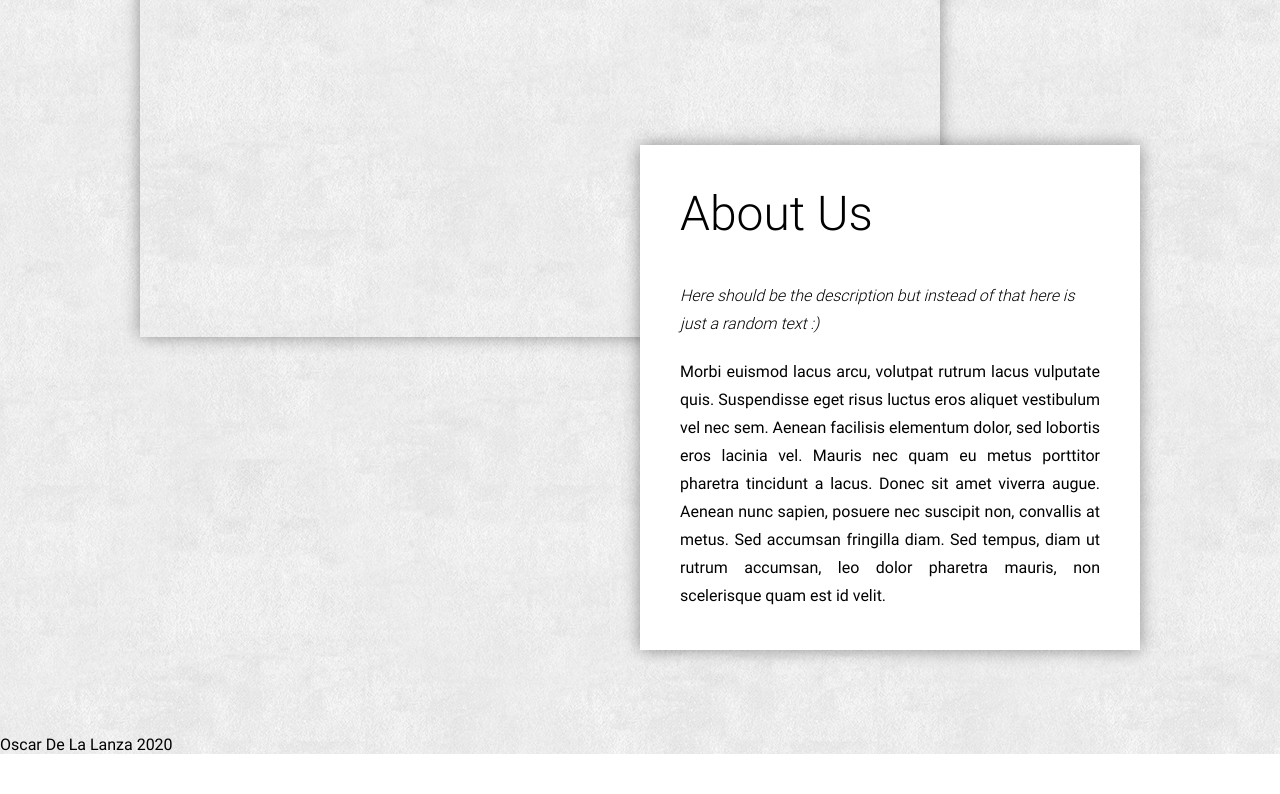
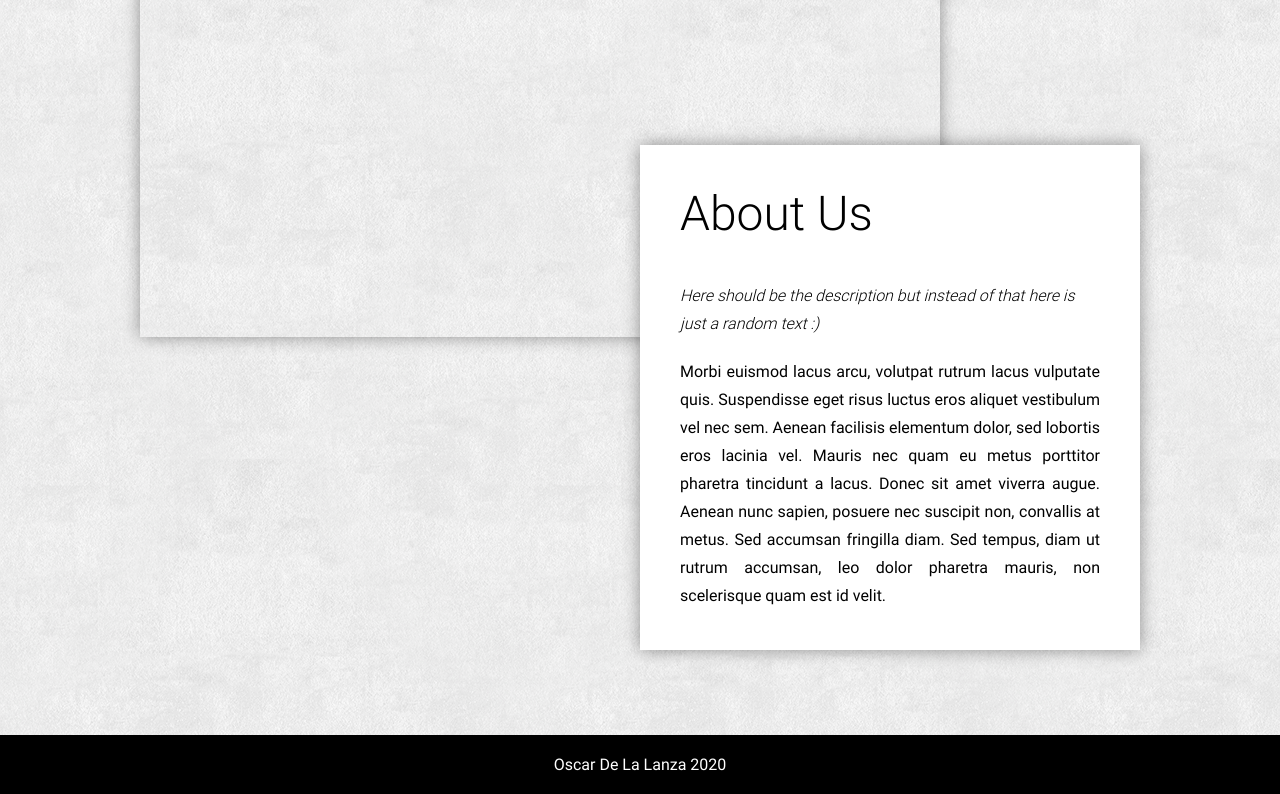
Before and after one commit to oscardelalanza/restaurant-page, a website built with webpack: page dist/index.html in a window 1280 px wide. Shown: the part 565-1359 px from the top of the page. Before the commit the page ends 1319 px from the top, so only its background shows below. Built offline with Linux system fonts and the light colour scheme.

Commit message:
footer styles

```diff
--- a/src/sass/styles.scss
+++ b/src/sass/styles.scss
@@ -125,3 +125,14 @@ header {
     }
   }
 }
+
+/* ================================================== footer ======================================================== */
+footer {
+  background: #000;
+  color: #fff;
+
+  p {
+    text-align: center;
+    padding: 20px 0;
+  }
+}
```
Also changed, not shown: dist/main.js.
